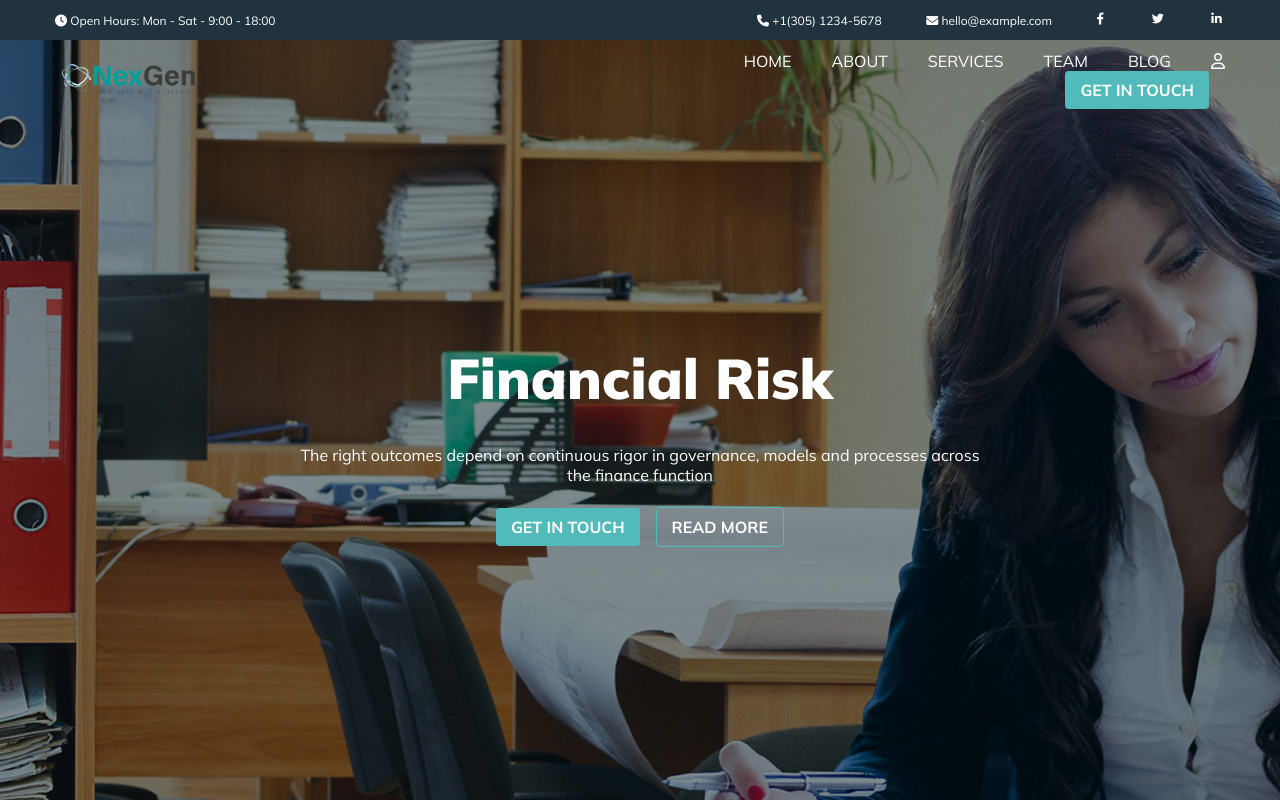
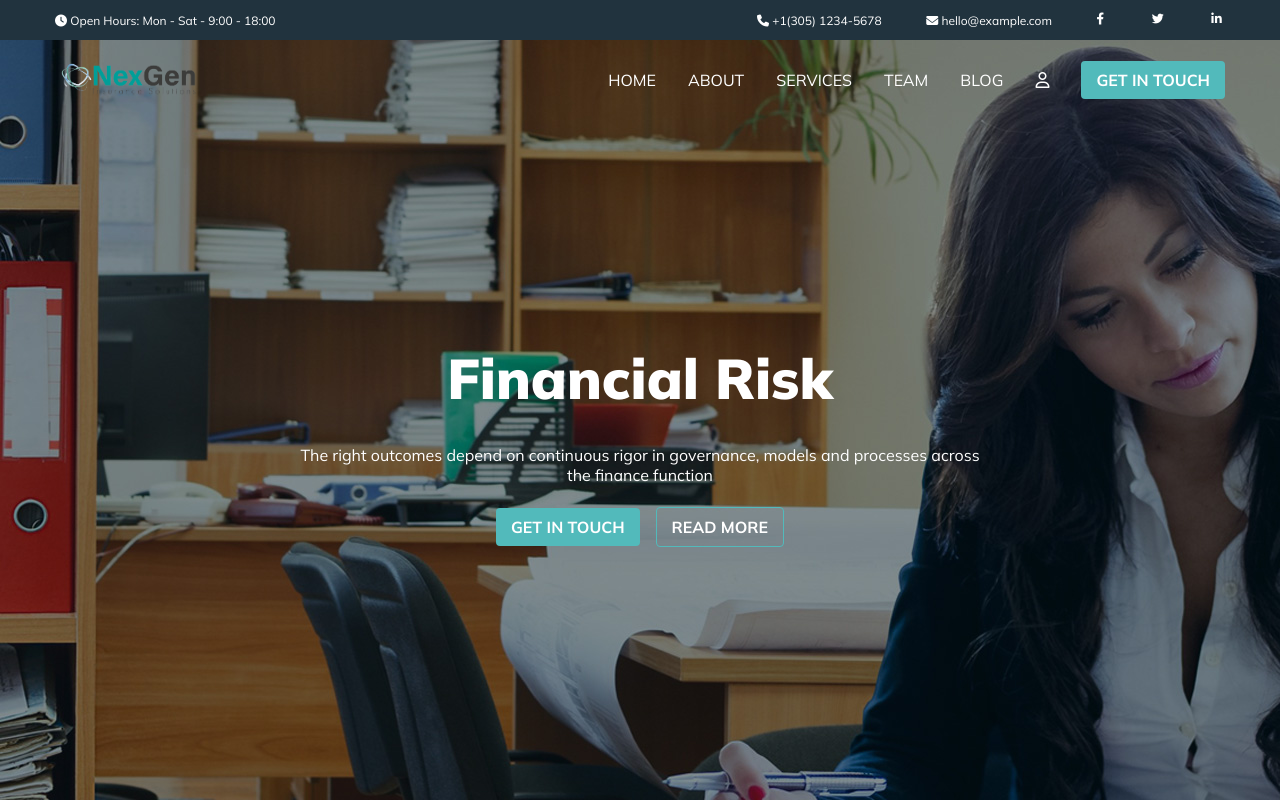
Before and after one commit to AngeloRoudani/proj-html-vuejs, a Vue app: page / in a window 1280 px wide. Built offline with nearby package versions, Linux system fonts and the light colour scheme.

Commit message:
modifiche jumbotron

```diff
--- a/src/components/Jumbotron.vue
+++ b/src/components/Jumbotron.vue
@@ -76,7 +76,7 @@ ul {
     li {
         display: inline-block;
         text-transform: uppercase;
-        margin-left: 2.5rem;
+        margin-left: 2rem;
     }
 }
 
@@ -94,8 +94,8 @@ ul {
 .m-top-2 {
     margin-top: 2rem;
 }
-.btn-1 {
-    margin-right: 1rem;
+.btn-2 {
+    margin-left: 1rem;
 }
 
 h1 {
```
